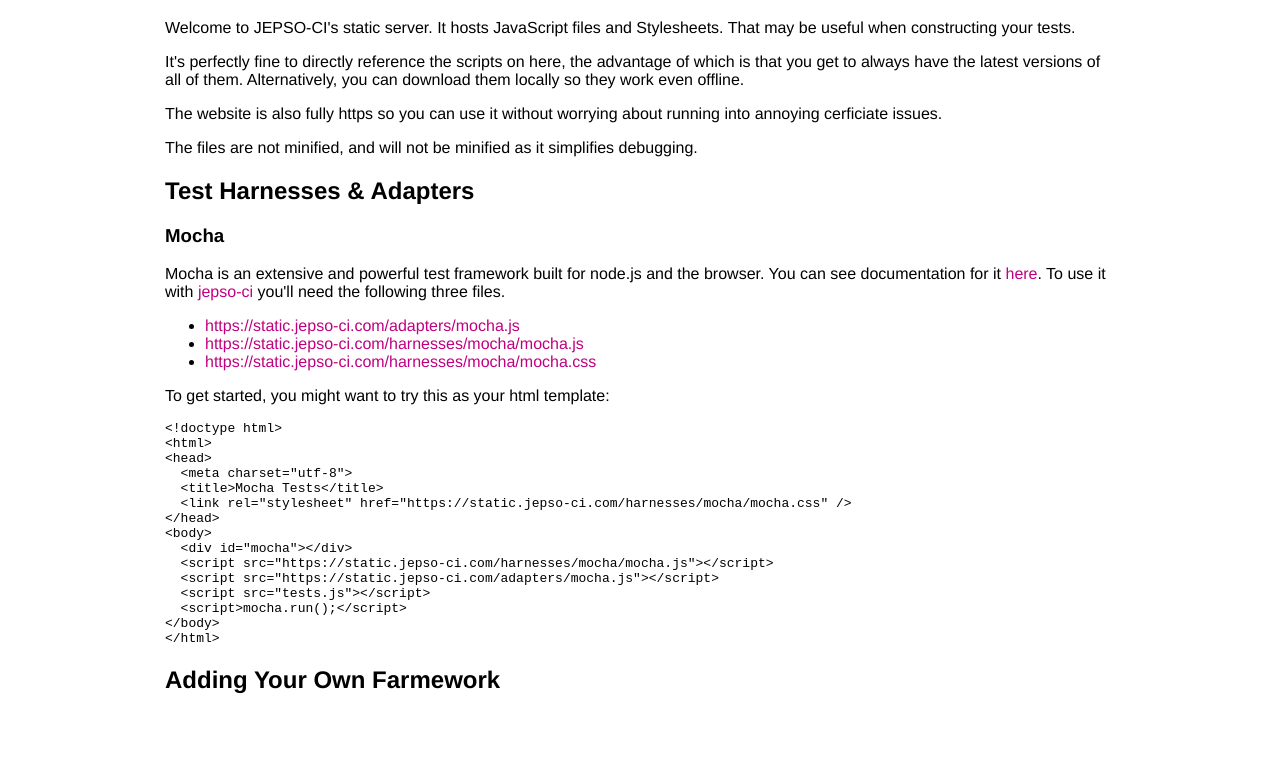
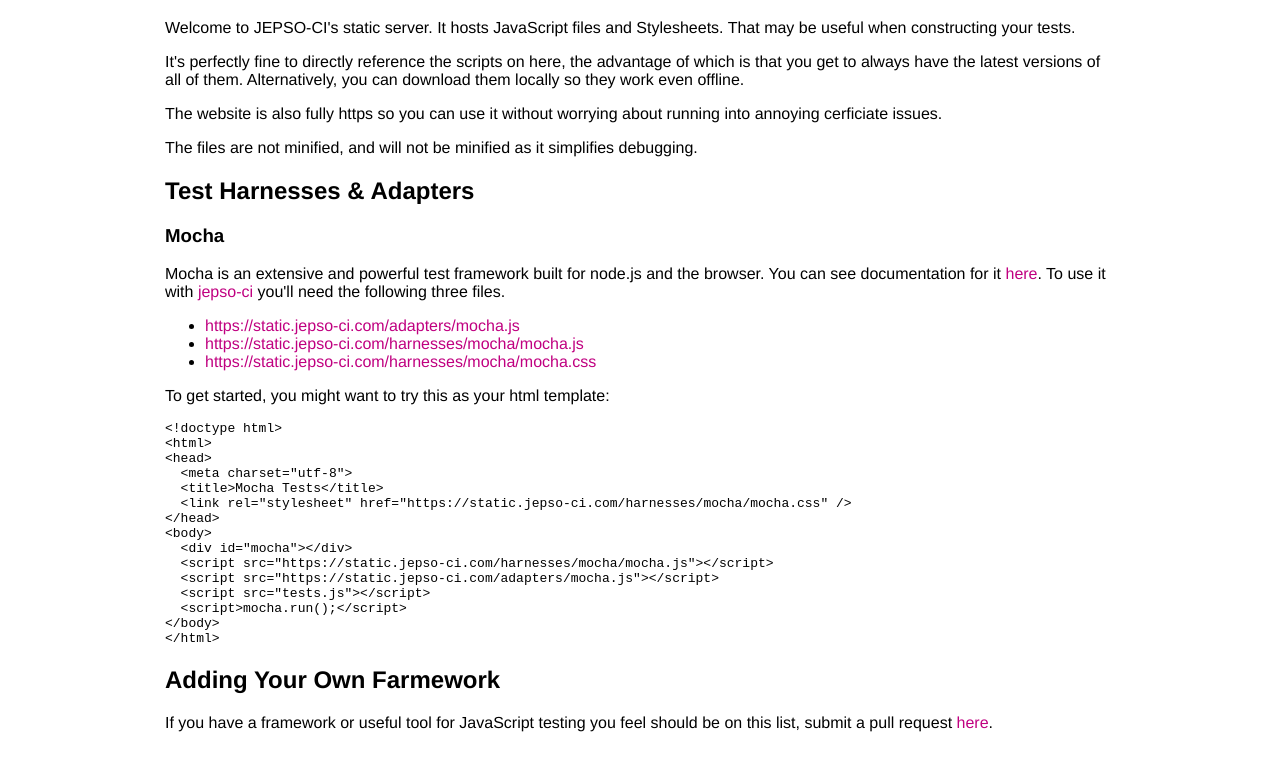
Before and after one commit to jepso-ci/static.jepso-ci.com, a website: page index.html in a window 1280 px wide. Shown: the part 131-902 px from the top of the page. Drawn offline with Linux system fonts and the light colour scheme.

Commit message:
Failed to re-compile

```diff
--- a/index.html
+++ b/index.html
@@ -12,4 +12,4 @@
   <span class="tag">&lt;<span class="title">script</span> <span class="attribute">src</span>=<span class="value">"tests.js"</span>&gt;</span><span class="javascript"></span><span class="tag">&lt;/<span class="title">script</span>&gt;</span>
   <span class="tag">&lt;<span class="title">script</span>&gt;</span><span class="javascript">mocha.run();</span><span class="tag">&lt;/<span class="title">script</span>&gt;</span>
 <span class="tag">&lt;/<span class="title">body</span>&gt;</span>
-<span class="tag">&lt;/<span class="title">html</span>&gt;</span></code></pre><h2>Adding Your Own Farmework</h2></div></body></html>
+<span class="tag">&lt;/<span class="title">html</span>&gt;</span></code></pre><h2>Adding Your Own Farmework</h2><p>If you have a framework or useful tool for JavaScript testing you feel should be on this list, submit a pull request <a href="https://github.com/jepso-ci/static.jepso-ci.com">here</a>.</p></div></body></html>
```
